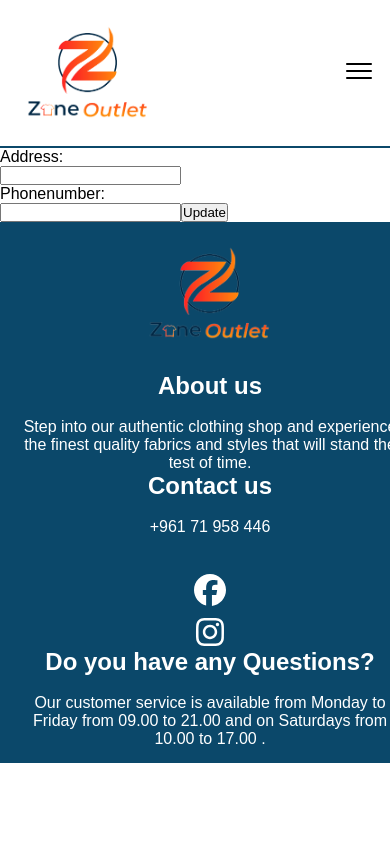
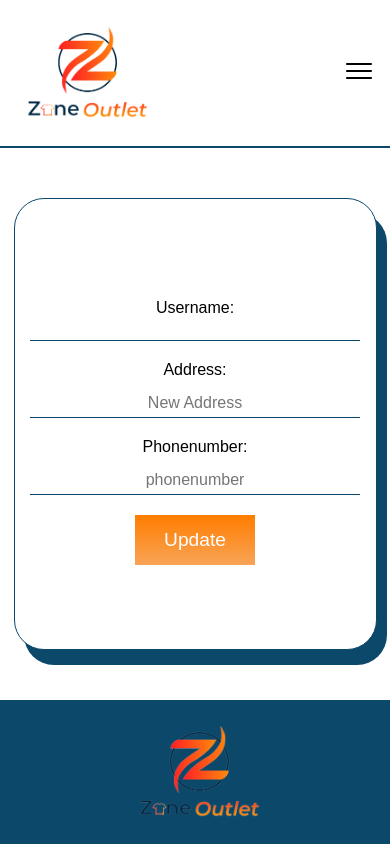
Before and after one commit to JihanSh/Real-Client-frontend, a React (Create React App) app: page /User in a window 390 px wide. Shown: the top 844 px of the page. Built offline with nearby package versions, Linux system fonts and the light colour scheme; no server answers.

Commit message:
profile user design

```diff
--- a/src/component/Header/footer/footer.css
+++ b/src/component/Header/footer/footer.css
@@ -14,7 +14,17 @@
 .footer-container p {
   color: white;
 }
+.Contact-footer h2{
+  border-bottom: 0.2px solid white;
+}
+.Contact-footer p{
+margin-top: 5px;
+}
+.about-footer h2{
+    border-bottom: 0.2px solid white;
+    margin-bottom: 5px;
 
+}
 .footer-logo {
   width: 128px;
   padding: 8px;
@@ -35,20 +45,29 @@
 .Contact-footer {
   text-align: center;
 }
+.question-footer h2{
+  border-bottom: 0.2px solid white;
+  font-size: 22px;
+}
+.question-footer p{
+  margin-top: 5px;
+}
 
 /* styles for mobile */
 @media (max-width: 600px) {
   .footer-container {
-    width: 100%;
+    width: 95%;
     grid-template-columns: 1fr;
     text-align: center;
   }
+  .about-footer{
+    margin-bottom: 10px;
+  }
+
 
   .contact-socials {
-    margin-top: 20px;
-    flex-direction: column;
-    gap: 10px;
-  }
+    flex-direction: row;
+margin-bottom: 10px;  }
 
   .footer-logo {
     margin-bottom: 20px;
--- a/src/component/Header/footer/footer.jsx
+++ b/src/component/Header/footer/footer.jsx
@@ -11,7 +11,6 @@ const Footer = () => {
       </div>
       <div className="about-footer">
         <h2>About us</h2>
-        <br />
         <p>
           Step into our authentic clothing shop and experience the finest
           quality fabrics and styles that will stand the test of time.
@@ -19,7 +18,6 @@ const Footer = () => {
       </div>
       <div className="Contact-footer">
         <h2>Contact us</h2>
-        <br />
         <p>+961 71 958 446</p>
         <br />
         <div className="contact-socials">
@@ -39,10 +37,11 @@ const Footer = () => {
       </div>
       <div className="question-footer">
         <h2>Do you have any Questions?</h2>
-        <br />
         <p>
-          Our customer service is available from Monday to Friday from 09.00 to
-          21.00 and on Saturdays from 10.00 to 17.00 .
+          Our customer service is available from
+          -Monday to Friday from 09.00 to
+          21.00 </p>
+        <p>  -Saturdays from 10.00 to 17.00 .
         </p>
       </div>
     </div>
--- a/src/pages/Auth/auth.css
+++ b/src/pages/Auth/auth.css
@@ -48,14 +48,14 @@
 }
 
 .jiji button {
-  font-size: 17px;
-  display: flex;
-  justify-content: center;
-  align-items: center;
+  background-color: #ff7d00;
+  background-image: linear-gradient(#ff7d00, #f8a456);
+  height: 45px;
+  color: white;
   width: 120px;
-  padding: 7px 15px;
-  border: 1px solid #ff7d00;
-  background-color: #ff7d00;
+  border: transparent;
+  font-size: 15px;
+  margin-top: 20px;
 }
 
 /* .ask-login{
@@ -129,12 +129,14 @@
 }
 
 .left-right-wrapper form button {
-  padding: 7px 15px;
-  color: rgb(255, 255, 255);
+  background-color: #ff7d00;
+  background-image: linear-gradient(#ff7d00, #f8a456);
+  height: 45px;
+  color: white;
   width: 120px;
-  font-size: 17px;
-  box-shadow: 0 0 10px #ff7d00;
-  background-color: #ff7d00;
+  border: transparent;
+  font-size: 15px;
+  margin-top: 20px;
 }
 
 .svg-wrapper-1 {
--- a/src/pages/userProfile/profile.css
+++ b/src/pages/userProfile/profile.css
@@ -1,35 +1,59 @@
-.User-inputs {
-    display: grid;
-    grid-template-rows: 1fr 1fr 1fr 1fr 1fr 1fr 1fr 1fr;
-    align-items: center;
-    border:1px solid #0b486a;
-    box-shadow:  10px 15px #0b486a ;
-    border-radius: 30px;
-    margin: 50px auto;
-    width: 500px;
-    height: 900px;
-    color:#0b486a;
-    font-size: larger;
-    justify-content: center;
-
-  }
-
-  .product-edit-input {
+.user-form {
+  display: flex;
+  flex-direction: column;
+  margin: 50px auto;
   width: 320px;
-  height: 40px;
   font-size: 16px;
   padding: 0 5px;
+  border: 1px solid #0b486a;
+  border-bottom: 1px solid #0b486a;
+  background: white;
+  box-shadow: 10px 15px #0b486a;
+  border-radius: 30px;
+  height: 450px;
+  width: 40%;
+  text-align: center;
+  justify-content: center;
+  align-items: center;
+}
+
+.user-inputs {
+  width: 320px;
+  font-size: 16px;
   border: transparent;
-  border-bottom: 1px solid #8f8e8e ;
+  border-bottom: 0.5px solid #0b486a;
+  background: transparent;
+  color: #000;
+  cursor: text;
+  text-align: center;
+  padding: 5px;
+  padding-top: 15px;
   outline: none;
-  background: transparent;
-  color: black;
-  cursor:text;
-
+}
+.submit-button {
+  background-color: #ff7d00;
+  background-image: linear-gradient(#ff7d00, #f8a456);
+  height: 50px;
+  color: white;
+  width: 120px;
+  border: transparent;
+  font-size: larger;
+  margin-top: 20px;
+}
+.update-label {
+  display: flex;
+  flex-direction: column;
+  gap: 20px;
+  margin-top: 20px;
+}
+.user-username {
+  border-bottom: 0.5px solid #0b486a;
+  width: 320px;
+  padding: 5px;
+  padding-top: 15px;
+}
+@media (max-width: 600px) {
+  .user-form{
+    width: 90%;
   }
-  .product-edit-button{
-      height: 50px;
-      background-color:#ff7d00;
-      color:#0b486a;
-      border: transparent;
-  }
+}
--- a/src/pages/userProfile/profile.js
+++ b/src/pages/userProfile/profile.js
@@ -2,7 +2,7 @@ import React, { useState, useEffect } from "react";
 import { HeaderNavbar, MenuBar } from "../../component/Header/HeaderNavbar";
 import { Footer } from "../../component/Header/footer/footer";
 import Swal from "sweetalert2";
-
+import "./profile.css";
 const User = () => {
   const [menubar, setMenuBar] = useState(false);
   const [address, setAddress] = useState("");
@@ -17,6 +17,8 @@ const User = () => {
         const response = await fetch(`http://localhost:5000/api/user/${id}`);
         const data = await response.json();
         setUser(data);
+        setPhoneNumber(data.phonenumber);
+        setAddress(data.address);
       } catch (error) {
         console.error(error);
       }
@@ -26,7 +28,7 @@ const User = () => {
 
   const updateUser = async (event) => {
     event.preventDefault();
-
+    console.log("phoneNumber: ", phoneNumber);
     try {
       const response = await fetch("http://localhost:5000/api/update", {
         method: "PUT",
@@ -36,7 +38,7 @@ const User = () => {
         body: JSON.stringify({
           id: id,
           address: address,
-          phoneNumber: phoneNumber,
+          phonenumber: phoneNumber,
         }),
       });
       const data = await response.json();
@@ -62,31 +64,46 @@ const User = () => {
       <HeaderNavbar setMenuBar={setMenuBar} menubar={menubar} />
       <MenuBar menubar={menubar} />
       <form onSubmit={updateUser}>
-        <div className="User-inputs">
-          <h1>{user.username}</h1>
-
+        <div className="user-form">
+          <div className="user-username">
+            <p>
+              Username: <br />
+              <br />
+              {user.username}
+            </p>
+          </div>
+          <div className="update-label">
+            <div className="address-label">
               <label className="update-Address">
                 Address:
                 <br />
                 <input
+                  className="user-inputs"
                   type="text"
                   value={address}
+                  placeholder="New Address"
                   onChange={(event) => setAddress(event.target.value)}
                 />
               </label>
             </div>
+            <div className="phonenumber-label">
               <label className="update-phonenumber">
                 Phonenumber:
                 <br />
                 <input
+                  className="user-inputs"
                   type="text"
                   value={phoneNumber}
+                  placeholder="phonenumber"
                   onChange={(event) => setPhoneNumber(event.target.value)}
                 />
               </label>
+            </div>
+          </div>
           <button className="submit-button" type="submit">
             Update
           </button>
+        </div>
       </form>
       <Footer />
     </>
```
Lines whose indentation alone changed are shown as unchanged.
